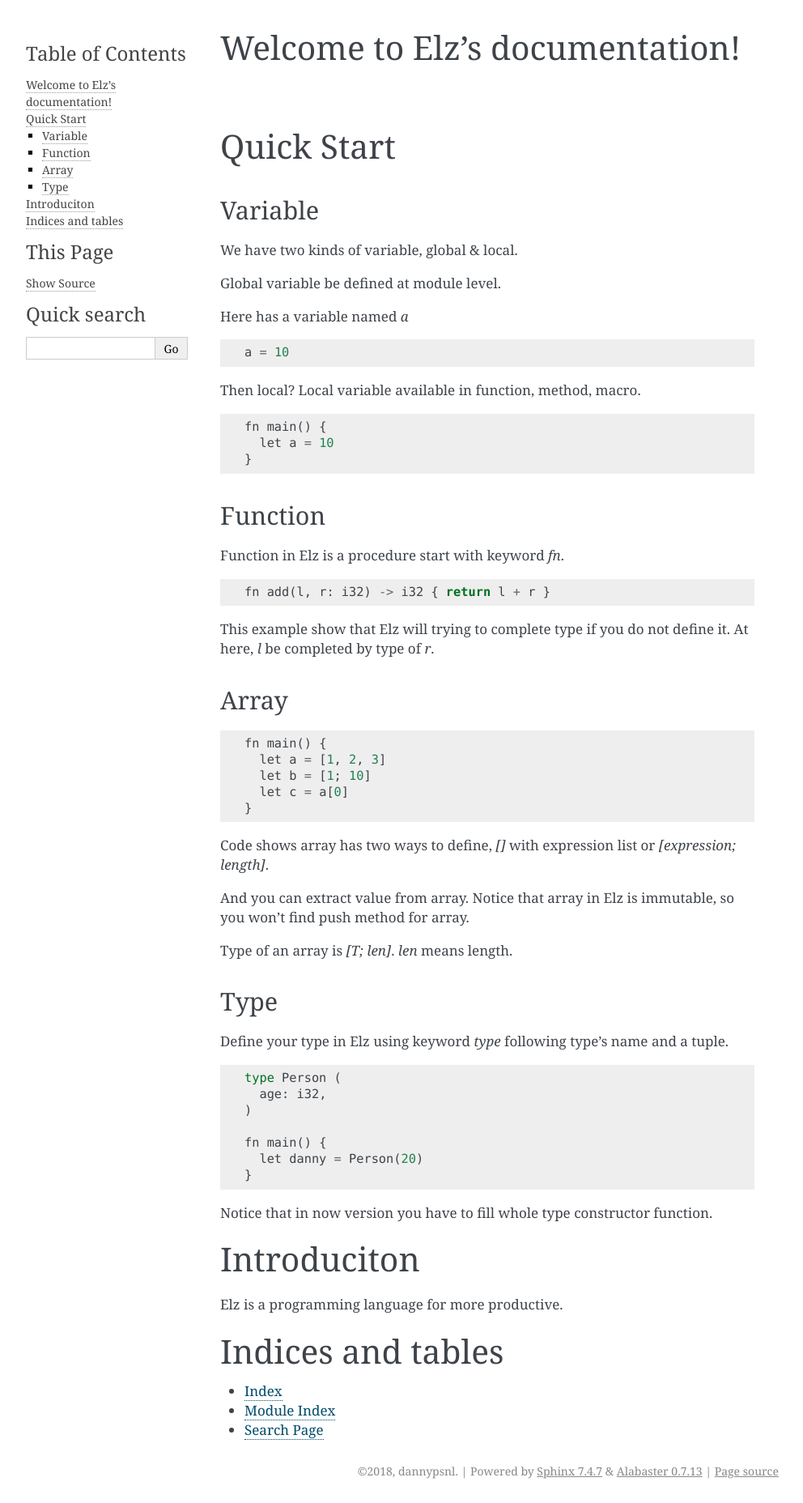
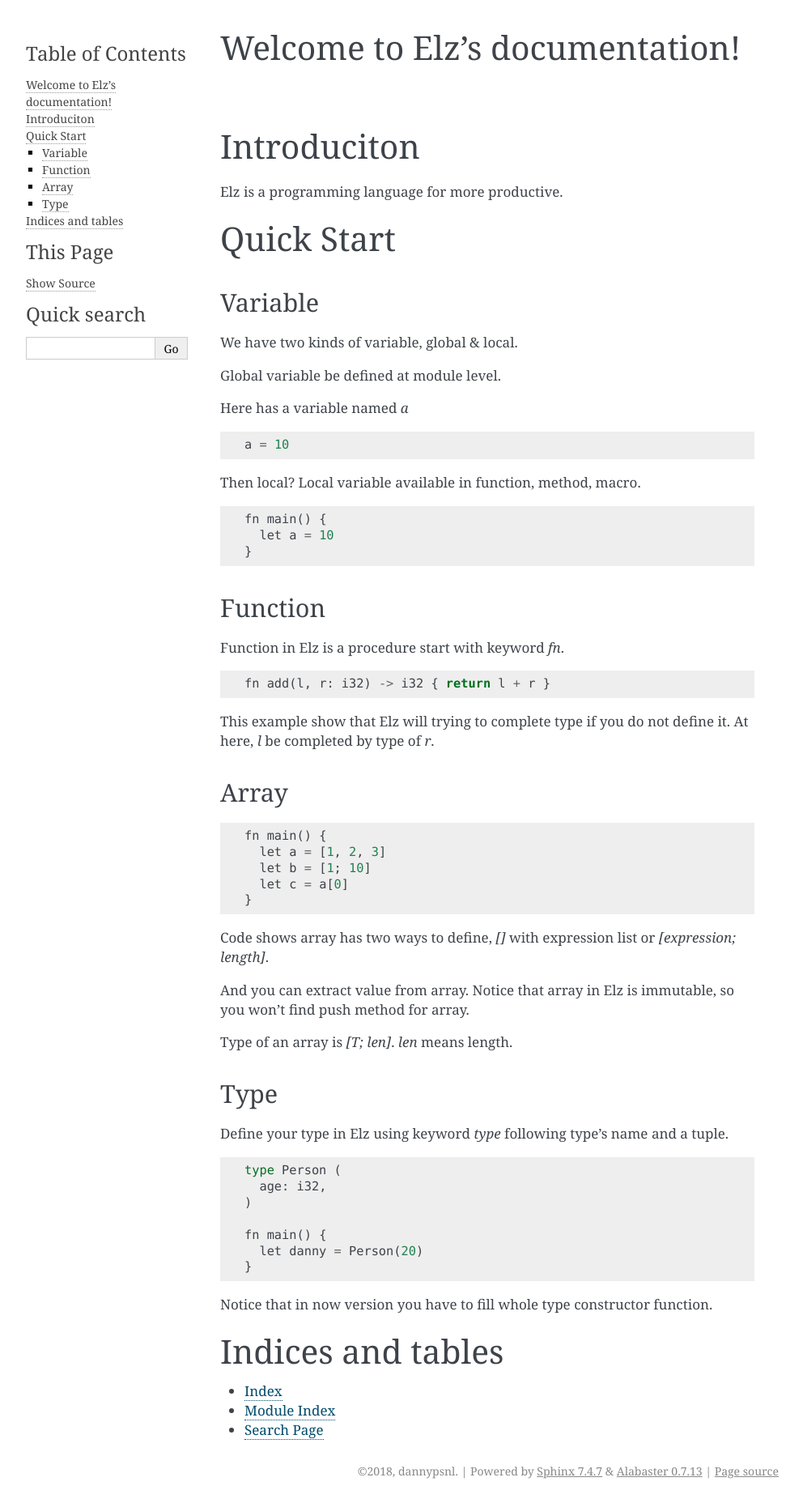
Before and after one commit to dannypsnl/elz, a Sphinx documentation site: the page built from docs/index.rst, in a window 1280 px wide. Shown: the whole page at 81% size, without its empty margins (148-1140 px from the left). Built offline with Sphinx 7.4.7, drawn with Linux system fonts in a browser that asks for light colours.

Commit message:
docs: fix introduction location

```diff
--- a/docs/index.rst
+++ b/docs/index.rst
@@ -6,18 +6,16 @@
 Welcome to Elz's documentation!
 ===============================
 
+Introduciton
+============
+
+Elz is a programming language for more productive.
+
 .. toctree::
    :maxdepth: 2
    :caption: Introduciton
 
 .. include:: quickstart/index.rst
-
-
-Introduciton
-============
-
-Elz is a programming language for more productive.
-
 
 Indices and tables
 ==================
```
